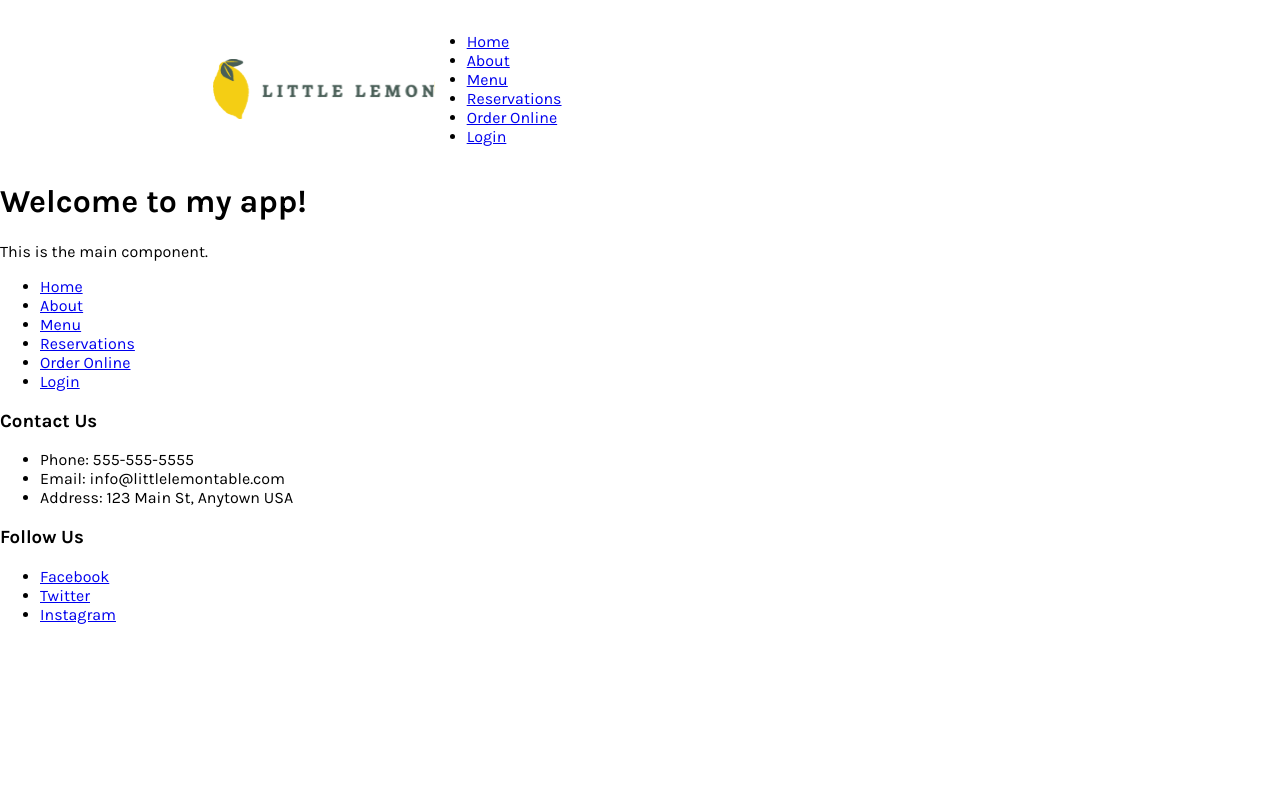
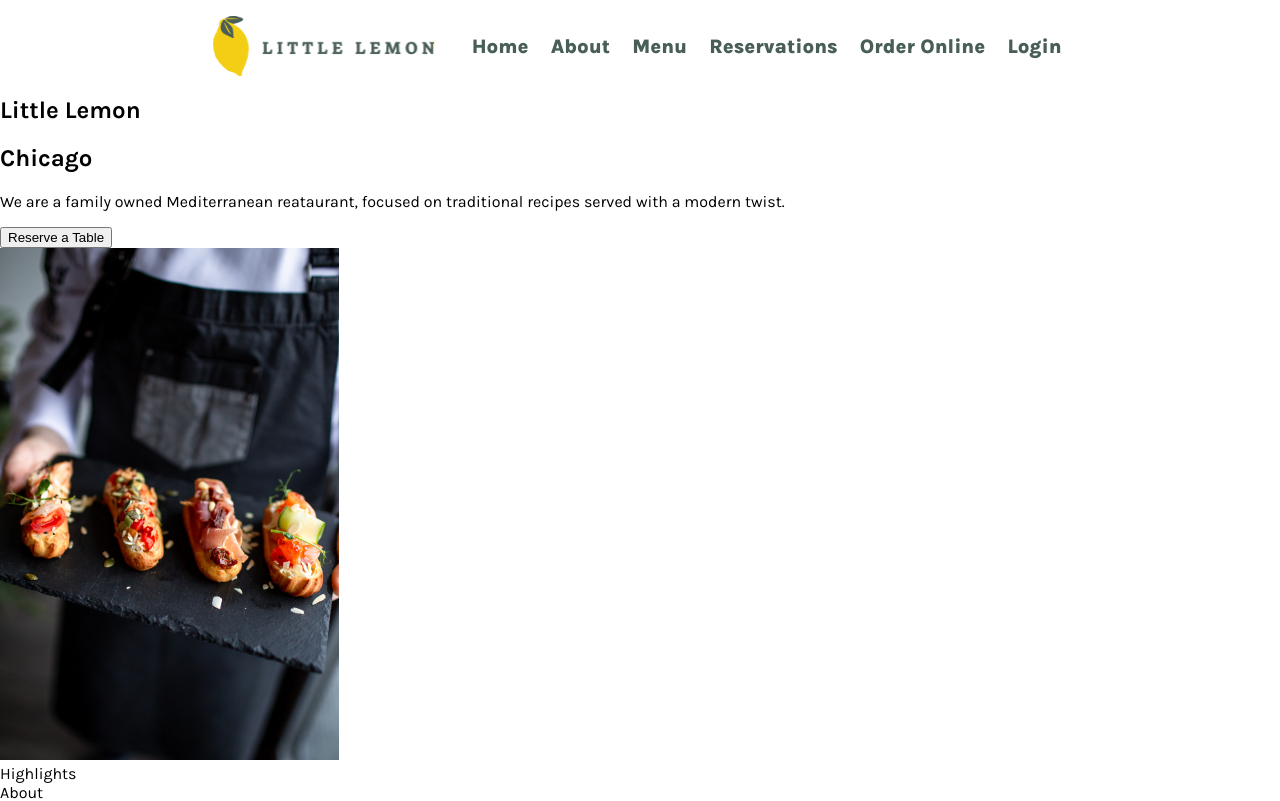
Before and after one commit to cankiziloglu/LittleLemonTableRes, a React (Create React App) app: page / in a window 1280 px wide. Shown: the top 801 px of the page. Built offline with nearby package versions, Linux system fonts and the light colour scheme; a web font is replaced by a local one.

Commit message:
main section detailed

```diff
--- /dev/null
+++ b/src/components/About.js
@@ -0,0 +1,9 @@
+import React from 'react'
+
+const About = () => {
+  return (
+    <div>About</div>
+  )
+}
+
+export default About
--- /dev/null
+++ b/src/components/Hero.js
@@ -0,0 +1,27 @@
+import React from "react";
+import hero from "../assets/home_s.jpeg";
+
+const ReserveClick = () => {
+    alert("You clicked the Reserve a Table button.");
+}
+
+function Hero() {
+  return (
+    <>
+      <section className="hero">
+        <h1 className="hero-title">Little Lemon</h1>
+        <h2 className="hero-subtitle">Chicago</h2>
+        <p className="hero-text">
+          We are a family owned Mediterranean reataurant, focused on traditional
+          recipes served with a modern twist.
+        </p>
+        <button className="reserve-button" onClick={ReserveClick}>
+          Reserve a Table
+        </button>
+      </section>
+      <img src={hero} alt="little lemon restaurant" />
+    </>
+  );
+}
+
+export default Hero;
--- /dev/null
+++ b/src/components/Highlights.js
@@ -0,0 +1,9 @@
+import React from 'react';
+
+const Highlights = () => {
+  return (
+    <div>Highlights</div>
+  )
+}
+
+export default Highlights;
--- a/src/components/Main.js
+++ b/src/components/Main.js
@@ -1,11 +1,15 @@
 import React from 'react';
+import Hero from './Hero';
+import Highlights from './Highlights';
+import About from './About';
 
 function Main() {
     return (
-        <div>
-            <h1>Welcome to my app!</h1>
-            <p>This is the main component.</p>
-        </div>
+        <main>
+            <Hero />
+            <Highlights />
+            <About />
+        </main>
     );
 }
 
--- a/src/components/Nav.js
+++ b/src/components/Nav.js
@@ -15,9 +15,9 @@ const menuItems = [
 function Nav() {
     return (
         <nav>
-            <ul>
+            <ul className='nav-list'>
                 {menuItems.map((item) => (
-                    <li key={item.link}>
+                    <li className='nav-link' key={item.link}>
                         <a href={item.link}>{item.label}</a>
                     </li>
                 ))}
```
Also changed, not shown: src/components/Header.js (line endings or trailing spaces).
